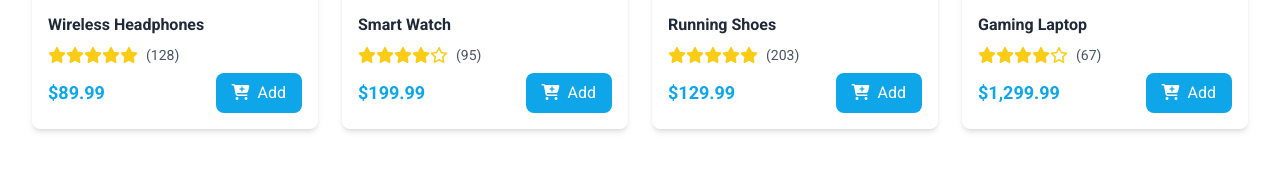
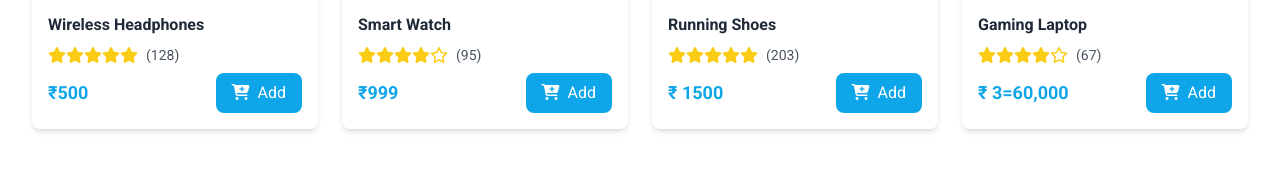
Before and after one commit to itsmechand/e-shop, a plain HTML site: page src/index.html in a window 1280 px wide. Shown: the part 1759-1928 px from the top of the page. Drawn offline with nearby package versions, Linux system fonts and the light colour scheme.

Commit message:
Update index.html

```diff
--- a/src/index.html
+++ b/src/index.html
@@ -237,7 +237,7 @@
                             <span class="text-gray-600 text-sm ml-2">(128)</span>
                         </div>
                         <div class="flex justify-between items-center">
-                            <span class="text-sky-blue font-bold text-lg">$89.99</span>
+                            <span class="text-sky-blue font-bold text-lg"> ₹500</span>
                             <button class="bg-sky-blue text-white px-4 py-2 rounded-lg hover:bg-sky-blue-dark transition-colors">
                                 <i class="fas fa-cart-plus mr-2"></i>Add
                             </button>
@@ -261,7 +261,7 @@
                             <span class="text-gray-600 text-sm ml-2">(95)</span>
                         </div>
                         <div class="flex justify-between items-center">
-                            <span class="text-sky-blue font-bold text-lg">$199.99</span>
+                            <span class="text-sky-blue font-bold text-lg">₹999</span>
                             <button class="bg-sky-blue text-white px-4 py-2 rounded-lg hover:bg-sky-blue-dark transition-colors">
                                 <i class="fas fa-cart-plus mr-2"></i>Add
                             </button>
@@ -285,7 +285,7 @@
                             <span class="text-gray-600 text-sm ml-2">(203)</span>
                         </div>
                         <div class="flex justify-between items-center">
-                            <span class="text-sky-blue font-bold text-lg">$129.99</span>
+                            <span class="text-sky-blue font-bold text-lg">₹ 1500</span>
                             <button class="bg-sky-blue text-white px-4 py-2 rounded-lg hover:bg-sky-blue-dark transition-colors">
                                 <i class="fas fa-cart-plus mr-2"></i>Add
                             </button>
@@ -309,7 +309,7 @@
                             <span class="text-gray-600 text-sm ml-2">(67)</span>
                         </div>
                         <div class="flex justify-between items-center">
-                            <span class="text-sky-blue font-bold text-lg">$1,299.99</span>
+                            <span class="text-sky-blue font-bold text-lg">₹ 3=60,000</span>
                             <button class="bg-sky-blue text-white px-4 py-2 rounded-lg hover:bg-sky-blue-dark transition-colors">
                                 <i class="fas fa-cart-plus mr-2"></i>Add
                             </button>
```
